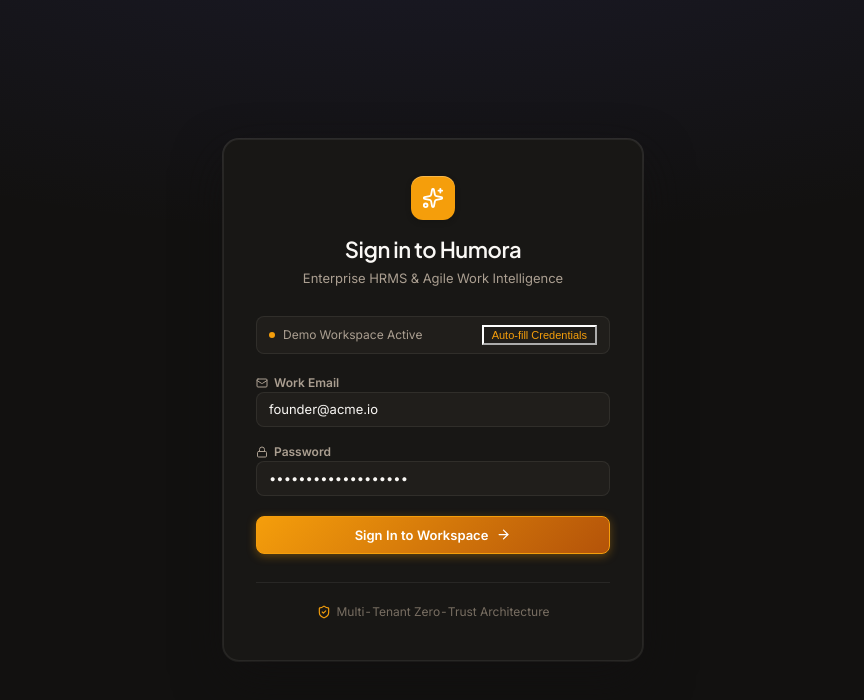
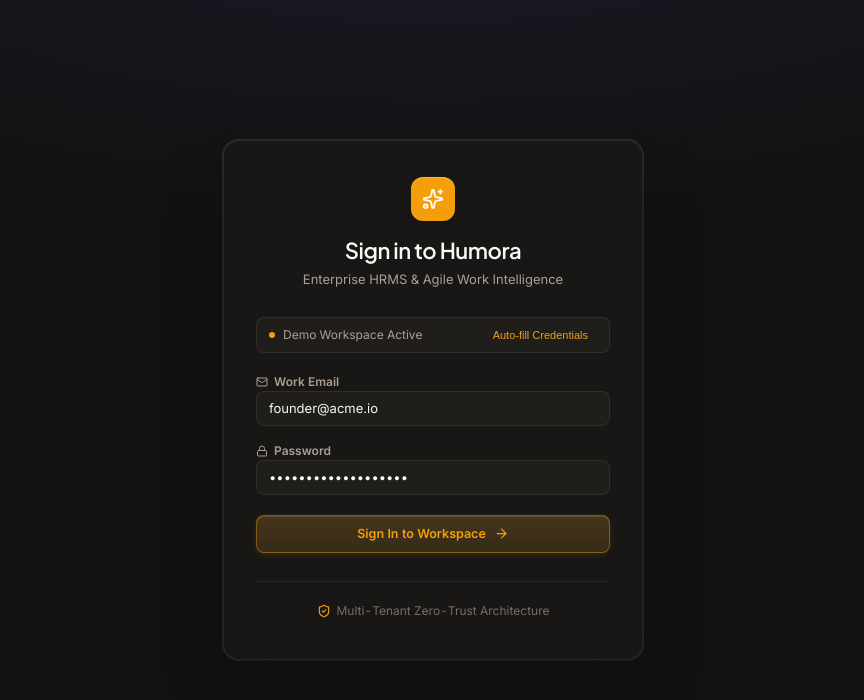
Before and after one commit to swapnil999-MI/humora, a React (Vite) app in the folder web/: page / in a window 1280 px wide. Shown: the top 700 px of the page, without its empty margins (207-1071 px from the left). Built offline with nearby package versions, Linux system fonts and the light colour scheme.

Commit message:
feat(ux): implement unified Soft UI button design system and fix cover photo update button visibility

```diff
--- a/web/src/index.css
+++ b/web/src/index.css
@@ -477,46 +477,79 @@ p, span, div {
   display: inline-flex;
   align-items: center;
   justify-content: center;
-  gap: 8px;
-  height: 35px;
-  padding: 0 15px;
-  font-size: 13px;
+  gap: 7px;
+  height: 34px;
+  padding: 0 14px;
+  font-size: 12.5px;
   font-weight: 600;
   border-radius: var(--radius-sm);
-  border: 1px solid transparent;
+  border: 1px solid var(--border-subtle);
+  background: var(--surface-2);
+  color: var(--text-primary);
   cursor: pointer;
   transition: all var(--transition-fast);
   white-space: nowrap;
   outline: none;
   text-decoration: none;
   font-family: var(--font-family);
+  box-shadow: 0 1px 2px rgba(0, 0, 0, 0.12), inset 0 1px 0 rgba(255, 245, 230, 0.05);
+  user-select: none;
 }
 
 .btn:active {
   transform: translateY(1px);
+  box-shadow: 0 1px 1px rgba(0, 0, 0, 0.1);
 }
 
-/* Primary Button: Lustrous Champagne Amber Gold (CRED Luxury Tonal System) */
+/* Primary Button: Soft Champagne Amber Gold (Tactile Soft UI) */
 .btn-primary {
-  background: var(--accent-gradient);
-  color: #ffffff !important;
-  border: 1px solid var(--accent-primary);
-  box-shadow: 0 2px 10px var(--accent-ring);
+  background: linear-gradient(180deg, rgba(245, 158, 11, 0.18) 0%, rgba(245, 158, 11, 0.10) 100%), var(--surface-2);
+  color: var(--accent-primary) !important;
+  border: 1px solid rgba(245, 158, 11, 0.38);
+  box-shadow: 0 2px 8px -2px rgba(245, 158, 11, 0.22), inset 0 1px 0 rgba(255, 245, 230, 0.12);
 }
 .btn-primary:hover {
-  background: var(--accent-primary-hover);
-  box-shadow: 0 4px 16px var(--accent-ring);
+  background: linear-gradient(180deg, rgba(245, 158, 11, 0.28) 0%, rgba(245, 158, 11, 0.16) 100%), var(--surface-2);
+  border-color: var(--accent-primary);
+  color: var(--accent-primary) !important;
+  box-shadow: 0 4px 14px -2px rgba(245, 158, 11, 0.35), inset 0 1px 0 rgba(255, 245, 230, 0.18);
   transform: translateY(-1px);
 }
 
-/* Secondary Button: Clean Tonal Slate Navy */
+[data-theme="light"] .btn-primary {
+  background: linear-gradient(180deg, rgba(217, 119, 6, 0.14) 0%, rgba(217, 119, 6, 0.08) 100%), var(--surface-3);
+  color: #b45309 !important;
+  border: 1px solid rgba(217, 119, 6, 0.38);
+  box-shadow: 0 1px 4px rgba(217, 119, 6, 0.15), inset 0 1px 0 rgba(255, 255, 255, 0.6);
+}
+[data-theme="light"] .btn-primary:hover {
+  background: linear-gradient(180deg, rgba(217, 119, 6, 0.22) 0%, rgba(217, 119, 6, 0.12) 100%), var(--surface-3);
+  border-color: var(--accent-primary);
+  color: #92400e !important;
+  box-shadow: 0 3px 10px rgba(217, 119, 6, 0.22), inset 0 1px 0 rgba(255, 255, 255, 0.8);
+}
+
+/* Secondary Button: Clean Soft Mineral Theme */
 .btn-secondary {
-  background: var(--surface-2);
+  background: linear-gradient(180deg, var(--surface-3) 0%, var(--surface-2) 100%);
   color: var(--text-primary) !important;
-  border-color: var(--border-subtle);
-  box-shadow: var(--shadow-xs);
+  border: 1px solid var(--border-subtle);
+  box-shadow: 0 1px 3px rgba(0, 0, 0, 0.15), inset 0 1px 0 rgba(255, 245, 230, 0.05);
 }
 .btn-secondary:hover {
+  background: var(--surface-hover);
+  border-color: var(--border-strong);
+  color: var(--text-primary) !important;
+  box-shadow: 0 3px 8px rgba(0, 0, 0, 0.2), inset 0 1px 0 rgba(255, 245, 230, 0.08);
+  transform: translateY(-1px);
+}
+
+[data-theme="light"] .btn-secondary {
+  background: linear-gradient(180deg, #ffffff 0%, var(--surface-1) 100%);
+  border-color: var(--border-subtle);
+  box-shadow: 0 1px 2px rgba(31, 26, 20, 0.05), inset 0 1px 0 rgba(255, 255, 255, 0.8);
+}
+[data-theme="light"] .btn-secondary:hover {
   background: var(--surface-hover);
   border-color: var(--border-strong);
 }
@@ -524,42 +557,51 @@ p, span, div {
 .btn-ghost {
   background: transparent;
   color: var(--text-secondary);
+  border: 1px solid transparent;
+  box-shadow: none;
 }
 .btn-ghost:hover {
   background: var(--surface-hover);
   color: var(--text-primary);
+  border-color: var(--border-hairline);
 }
 
 .btn-success {
-  background: var(--accent-gradient);
-  color: #ffffff !important;
-  border: 1px solid var(--accent-primary);
-  box-shadow: 0 2px 8px var(--accent-ring);
+  background: linear-gradient(180deg, rgba(245, 158, 11, 0.18) 0%, rgba(245, 158, 11, 0.10) 100%), var(--surface-2);
+  color: var(--accent-primary) !important;
+  border: 1px solid rgba(245, 158, 11, 0.38);
+  box-shadow: 0 2px 8px -2px rgba(245, 158, 11, 0.22), inset 0 1px 0 rgba(255, 245, 230, 0.12);
 }
 .btn-success:hover {
-  background: var(--accent-primary-hover);
+  background: linear-gradient(180deg, rgba(245, 158, 11, 0.28) 0%, rgba(245, 158, 11, 0.16) 100%), var(--surface-2);
+  border-color: var(--accent-primary);
+  transform: translateY(-1px);
 }
 
 .btn-danger {
-  background: var(--surface-2);
+  background: linear-gradient(180deg, rgba(244, 63, 94, 0.14) 0%, rgba(244, 63, 94, 0.07) 100%), var(--surface-2);
   color: #f43f5e !important;
-  border: 1px solid rgba(244, 63, 94, 0.3);
+  border: 1px solid rgba(244, 63, 94, 0.32);
+  box-shadow: 0 2px 8px -2px rgba(244, 63, 94, 0.18), inset 0 1px 0 rgba(255, 255, 255, 0.08);
 }
 .btn-danger:hover {
-  background: rgba(244, 63, 94, 0.1);
+  background: rgba(244, 63, 94, 0.20);
+  border-color: rgba(244, 63, 94, 0.55);
+  transform: translateY(-1px);
 }
 
 .btn-sm {
-  height: 29px;
+  height: 28px;
   padding: 0 11px;
   font-size: 11.5px;
   border-radius: var(--radius-xs);
 }
 
 .btn-lg {
-  height: 40px;
-  padding: 0 20px;
-  font-size: 14px;
+  height: 38px;
+  padding: 0 18px;
+  font-size: 13.5px;
+  border-radius: var(--radius-sm);
 }
 
 /* ==========================================================================
--- a/web/src/views/profile/MyProfileDesk.tsx
+++ b/web/src/views/profile/MyProfileDesk.tsx
@@ -34,29 +34,29 @@ import {
 
 const BANNER_PRESETS = [
   {
-    name: 'Obsidian Indigo',
-    value: 'linear-gradient(135deg, #0f172a 0%, #1e1b4b 35%, #312e81 70%, #4338ca 100%)',
-    preview: '#312e81',
+    name: 'Champagne Gold Matrix',
+    value: 'linear-gradient(135deg, #181715 0%, #29241b 40%, #543f17 75%, #b45309 100%)',
+    preview: '#b45309',
   },
   {
-    name: 'Aurora Borealis',
-    value: 'linear-gradient(135deg, #022c22 0%, #064e3b 40%, #047857 70%, #0d9488 100%)',
-    preview: '#047857',
+    name: 'Smoky Obsidian Velvet',
+    value: 'linear-gradient(135deg, #121110 0%, #1f1d1a 50%, #2f2c27 100%)',
+    preview: '#1f1d1a',
   },
   {
-    name: 'Cyber Sunset',
-    value: 'linear-gradient(135deg, #3b0764 0%, #701a75 35%, #9d174d 70%, #be123c 100%)',
-    preview: '#9d174d',
+    name: 'Warm Cashmere Slate',
+    value: 'linear-gradient(135deg, #26231f 0%, #3d3730 50%, #574e44 100%)',
+    preview: '#574e44',
   },
   {
-    name: 'Deep Emerald Matrix',
-    value: 'linear-gradient(135deg, #06101e 0%, #0d2818 50%, #04471c 100%)',
-    preview: '#04471c',
+    name: 'Molten Bronze Elegance',
+    value: 'linear-gradient(135deg, #1a1510 0%, #382513 50%, #78350f 100%)',
+    preview: '#78350f',
   },
   {
-    name: 'Hyper Sky',
-    value: 'linear-gradient(135deg, #082f49 0%, #075985 45%, #0284c7 80%, #0ea5e9 100%)',
-    preview: '#0284c7',
+    name: 'Cognac Amber Glow',
+    value: 'linear-gradient(135deg, #1c1510 0%, #451a03 50%, #92400e 100%)',
+    preview: '#92400e',
   },
   {
     name: 'Midnight Monolith',
@@ -335,26 +335,28 @@ export const MyProfileDesk: React.FC = () => {
             <button
               onClick={() => setIsBannerPickerOpen(true)}
               style={{
-                display: 'flex',
+                display: 'inline-flex',
                 alignItems: 'center',
                 gap: '8px',
-                padding: '6px 14px',
-                background: 'rgba(15, 23, 42, 0.75)',
-                backdropFilter: 'blur(12px)',
-                border: '1px solid rgba(255, 255, 255, 0.15)',
-                borderRadius: 'var(--radius-sm)',
-                color: 'var(--text-primary)',
+                padding: '7px 16px',
+                background: 'rgba(18, 17, 16, 0.88)',
+                backdropFilter: 'blur(16px)',
+                WebkitBackdropFilter: 'blur(16px)',
+                border: '1px solid rgba(245, 158, 11, 0.45)',
+                borderRadius: 'var(--radius-full)',
+                color: '#faf8f5',
                 fontSize: '12px',
-                fontWeight: 500,
+                fontWeight: 600,
                 cursor: 'pointer',
-                boxShadow: '0 4px 12px rgba(0,0,0,0.3)',
+                boxShadow: '0 4px 16px rgba(0, 0, 0, 0.45), inset 0 1px 0 rgba(255, 245, 230, 0.15)',
                 transition: 'all var(--transition-fast)',
               }}
-              className="btn-ghost"
               title="Change Cover Banner"
             >
-              <Palette size={13} />
-              <span>Change Cover</span>
+              <Palette size={14} color="var(--accent-primary)" />
+              <span style={{ color: '#faf8f5', fontWeight: 600, textShadow: '0 1px 2px rgba(0,0,0,0.6)' }}>
+                Change Cover
+              </span>
             </button>
           </div>
         </div>
--- a/web/src/views/work/KanbanBoard.tsx
+++ b/web/src/views/work/KanbanBoard.tsx
@@ -359,11 +359,11 @@ const KanbanColumnComponent: React.FC<ColumnProps> = ({ column, isOnline, projec
         ) : (
           <button
             type="button"
-            className="btn-ghost"
+            className="btn btn-ghost btn-sm"
             style={{
               width: '100%',
               justifyContent: 'flex-start',
-              padding: '6px 8px',
+              padding: '6px 10px',
               fontSize: '11.5px',
               color: 'var(--text-muted)',
               borderRadius: 'var(--radius-sm)',
```
Also changed, not shown: web/src/views/hrms/AttendanceDesk.tsx (+20 -28 lines).
